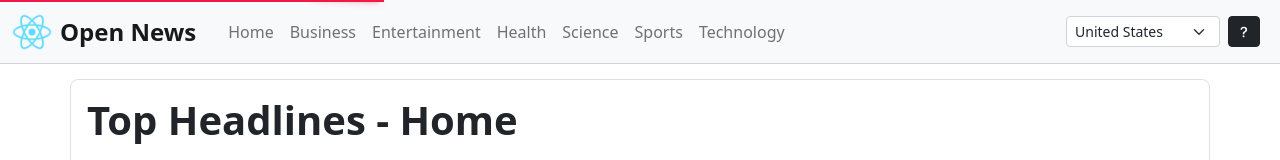
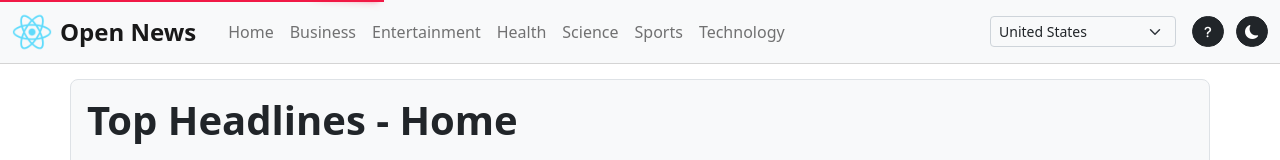
Before and after one commit to arryhere/Open-News-v2, a React (Create React App) app: page / in a window 1280 px wide. Shown: the top 160 px of the page. Built offline with nearby package versions, Linux system fonts and the light colour scheme; no server answers.

Commit message:
added theme toggle

```diff
--- a/src/App.css
+++ b/src/App.css
@@ -10,12 +10,29 @@
   #headline-heading{
     font-size: 1.5rem;
   }
+  .news-container{
+    margin-top: 0 !important;
+    margin-bottom: 0 !important;
+  }
 }
 
 #countryDropDownMenu::before{
   content: none !important ;
 }
 
-.scroll-btn{
-  border-radius: 100px;
+.scroll-btn, .navbar-btn{
+  border-radius: 500px;
 }
+
+.form-select{
+  cursor: pointer;
+}
+
+.scroll-btn:focus, .navbar-btn:focus, .form-select:focus{
+  outline: none;
+  box-shadow: none;
+}
+
+.source{
+  border-radius: 0 5px 0 5px !important;
+}
--- a/src/App.js
+++ b/src/App.js
@@ -15,6 +15,7 @@ export default function App(props) {
   const [showScrollBottomBtn, setshowScrollBottomBtn] = useState(null)
   const [country, setcountry] = useState(localStorage.getItem('country') === null ? 'us' : localStorage.getItem('country'))
   const [progress, setprogress] = useState(0)
+  const [theme, settheme] = useState(localStorage.getItem('theme') === null ? 'light' : localStorage.getItem('theme'))
 
   const toggleScrollBtns = () => {
     const scrolled = document.documentElement.scrollTop;
@@ -40,38 +41,50 @@ export default function App(props) {
 
   window.addEventListener('scroll', toggleScrollBtns);
 
+  theme === 'light' ? document.body.style.backgroundColor = '#ffffff' : document.body.style.backgroundColor = '#263238';
+
+  const setTheme = () => {
+    if (theme === 'light') {
+      settheme('dark')
+      localStorage.setItem('theme', 'dark')
+    } else {
+      settheme('light')
+      localStorage.setItem('theme', 'light')
+    }
+  }
+
   return (
     <Router >
       <header className='sticky-top'>
         <LoadingBar color='#f11946' progress={progress} />
-        <NavBar setCountry={setCountry} country={country} />
+        <NavBar setCountry={setCountry} country={country} setTheme={setTheme} theme={theme} />
       </header>
       <Routes>
         <Route exact path="/" element={<News key="home" title="Home" country={country}
-          category={"general"} setProgress={setProgress} />} />
+          category={"general"} setProgress={setProgress} theme={theme} />} />
 
         <Route exact path="/business" element={<News key="business" title="Business" country={country}
-          category={"business"} setProgress={setProgress} />} />
+          category={"business"} setProgress={setProgress} theme={theme} />} />
 
         <Route exact path="/entertainment" element={<News key="entertainment" title="Entertainment" country={country}
-          category={"entertainment"} setProgress={setProgress} />} />
+          category={"entertainment"} setProgress={setProgress} theme={theme} />} />
 
         <Route exact path="/health" element={<News key="health" title="Health" country={country}
-          category={"health"} setProgress={setProgress} />} />
+          category={"health"} setProgress={setProgress} theme={theme} />} />
 
         <Route exact path="/science" element={<News key="science" title="Science" country={country}
-          category={"science"} setProgress={setProgress} />} />
+          category={"science"} setProgress={setProgress} theme={theme} />} />
 
         <Route exact path="/sports" element={<News key="sports" title="Sports" country={country}
-          category={"sports"} setProgress={setProgress} />} />
+          category={"sports"} setProgress={setProgress} theme={theme} />} />
 
         <Route exact path="/technology" element={<News key="technology" title="Technology" country={country}
-          category={"technology"} setProgress={setProgress} />} />
+          category={"technology"} setProgress={setProgress} theme={theme} />} />
 
-        <Route exact path="/about" element={<About key="about" />} />
+        <Route exact path="/about" element={<About key="about" setProgress={setProgress} theme={theme} />} />
       </Routes>
-      <ScrollTopBtn showScrollTopBtn={showScrollTopBtn} />
-      <ScrollBottomBtn showScrollToBottomBtn={showScrollBottomBtn} />
+      <ScrollTopBtn showScrollTopBtn={showScrollTopBtn} theme={theme} />
+      <ScrollBottomBtn showScrollToBottomBtn={showScrollBottomBtn} theme={theme} />
     </Router>
   )
 }
--- a/src/components/About.jsx
+++ b/src/components/About.jsx
@@ -1,9 +1,13 @@
 import React from 'react'
 
-export default function About() {
+export default function About(props) {
+
+  props.setProgress(0)
+  const altTheme = props.theme === 'light' ? 'dark' : 'light'
+  props.setProgress(100)
 
   return (
-    <div className={`container my-3 p-3 border border-muted rounded-3`}>
+    <div className={`container my-3 p-3 border border-${props.theme === 'light' ? 'muted' : 'dark'} bg-${props.theme} text-${altTheme} rounded-3`}>
       <h1 className='text-center'>About</h1>
     </div>
   )
--- a/src/components/NavBar.jsx
+++ b/src/components/NavBar.jsx
@@ -7,9 +7,15 @@ export default function NavBar(props) {
     props.setCountry(e.target.value)
   }
 
+  const setTheme = () => {
+    props.setTheme()
+  }
+
+  const altTheme = props.theme === 'light' ? 'dark' : 'light'
+
   return (
     <>
-      <nav className="navbar navbar-expand-lg bg-light">
+      <nav className={`navbar navbar-expand-lg navbar-${props.theme} bg-${props.theme}`}>
         <div className="container-fluid">
           <img src="/logo192.png" alt="Open-News-logo" height="40" />
           <Link className="navbar-brand fw-bold fs-4 ms-2 me-4" to="/">Open News</Link>
@@ -42,27 +48,42 @@ export default function NavBar(props) {
             </ul>
             <div>
               <ul className="navbar-nav me-auto mb-lg-0">
-                <li className="nav-item my-auto">
-                  <select className="form-select form-select-sm" defaultValue={props.country} onChange={getCountry}>
+                <li className="nav-item my-auto me-lg-2">
+                  <select className={`form-select form-select-sm bg-${props.theme} text-${altTheme}`}
+                    defaultValue={props.country} onChange={getCountry}>
                     <option value="in">India</option>
                     <option value="jp">Japan</option>
                     <option value="us">United States</option>
+                    <option value="kr">South Korea</option>
+                    <option value="cn">China</option>
+                    <option value="gb">United Kingdom</option>
+                    <option value="ae">United Arab Emirates</option>
                     <option value="ca">Canada</option>
-                    <option value="gb">United Kingdom</option>
+                    <option value="au">Australia</option>
+                    <option value="ru">Russia</option>
+                    <option value="ua">Ukraine</option>
+                    <option value="nz">New Zealand</option>
+                    <option value="sg">Singapore</option>
                     <option value="de">Germany</option>
-                    <option value="au">Australia</option>
                     <option value="ch">Switzerland</option>
-                    <option value="nz">New Zealand</option>
+                    <option value="it">Italy</option>
+                    <option value="be">Belgium</option>
+                    <option value="fr">France</option>
+                    <option value="nl">Netherlands</option>
                     <option value="se">Sweden</option>
-                    <option value="nl">Netherlands</option>
                   </select>
                 </li>
-                <li className="nav-item">
+                <li className="nav-item d-flex justify-content-center align-items-center me-auto">
                   <Link className="nav-link" to="/about">
-                    <button type='button' className='btn btn-sm btn-dark'>
+                    <button type='button' className={`navbar-btn btn btn-sm btn-${altTheme}`}>
                       <i className="bi bi-question-lg"></i>
                     </button>
                   </Link>
+                  <button type='button' className={`navbar-btn btn btn-sm btn-${altTheme} ms-1`} onClick={setTheme}>
+                    {props.theme === 'light'
+                      ? <i className="bi bi-moon-fill"></i>
+                      : <i className="bi bi-sun-fill"></i>}
+                  </button>
                 </li>
               </ul>
             </div>
--- a/src/components/News.jsx
+++ b/src/components/News.jsx
@@ -11,7 +11,7 @@ export default function News(props) {
   const [pageSize, setpageSize] = useState(20)
   const [totalResults, settotalResults] = useState(0)
   const [loading, setloading] = useState(true)
-  const [apiKey, setapiKey] = useState(process.env.REACT_APP_NEWS_AP1_1)
+  const [apiKey, setapiKey] = useState(process.env.REACT_APP_NEWS_AP1_4)
 
   const updateNews = async () => {
     props.setProgress(0)
@@ -45,8 +45,10 @@ export default function News(props) {
     console.log(page, articles.length, totalResults);    // clog running first then dom is populating (asynchronous behaviour)
   }
 
+  const altTheme = props.theme === 'light' ? 'dark' : 'light'
+
   return (
-    <div className='container my-3 p-3 border border-muted rounded-3'>
+    <div className={`news-container container my-3 p-3 border border-${props.theme === 'light' ? 'muted' : 'dark'}  rounded-3 bg-${props.theme} text-${altTheme}`}>
       <div className='d-flex flex-column flex-lg-row justify-content-center align-items-center justify-content-lg-between'>
         <h1 className='mb-3 fw-bold text-center text-lg-start' id='headline-heading'>{`Top Headlines - ${props.title}`}</h1>
       </div>
@@ -58,9 +60,14 @@ export default function News(props) {
       >
         <div className='d-flex justify-content-evenly align-items-start flex-wrap'>
           {articles.map((e) => {
-            return <NewsItem key={e.url} title={e.title} description={e.description !== null ? e.description.slice(0, 99) + "....." : ''}
+            return <NewsItem
+              key={e.url}
+              title={e.title}
+              description={e.description !== null ? e.description.slice(0, 99) + "....." : ''}
               imgUrl={e.urlToImage !== null ? e.urlToImage : 'https://www.rbs.ca/wp-content/themes/rbs/images/news-placeholder.png'}
-              newsUrl={e.url} date={new Date(e.publishedAt).toLocaleString([], { dateStyle: 'medium', timeStyle: 'short', hour12: false })} source={e.source.name} />
+              newsUrl={e.url} date={new Date(e.publishedAt).toLocaleString([], { dateStyle: 'medium', timeStyle: 'short', hour12: false })}
+              source={e.source.name}
+              theme={props.theme} />
           })}
         </div>
       </InfiniteScroll>
--- a/src/components/NewsItem.jsx
+++ b/src/components/NewsItem.jsx
@@ -4,16 +4,18 @@ export default function NewsItem(props) {
 
   let { title, description, imgUrl, newsUrl, date, source } = props
 
+  const altTheme = props.theme === 'light' ? 'dark' : 'light'
+
   return (
-    <div className="card m-3" style={{ width: "18rem" }}>
+    <div className={`card m-3 bg-${props.theme} text-${altTheme} border-${props.theme === 'light' ? 'muted' : 'success'}`} style={{ width: "18rem" }}>
       <img src={imgUrl} className="card-img-top positon-relative" alt={`img-${title}`} />
-      <span className="position-absolute top-0 end-0 badge text-bg-success">{source}</span>
+      <span className={`source position-absolute top-0 end-0 badge text-bg-${props.theme === 'light' ? 'dark' : 'success'}`}>{source}</span>
       <div className="card-body">
         <h5 className="card-title">{title}</h5>
         <p className="card-text">{description}</p>
         <div className='d-flex justify-content-between align-items-center'>
-          <a href={newsUrl} className="btn btn-sm btn-dark" target="_blank" rel="noreferrer">Read More</a>
-          <p className="card-text"><small className="text-muted">{date}</small></p>
+          <a href={newsUrl} className={`btn btn-sm btn-${props.theme === 'light' ? 'dark' : 'success'}`} target="_blank" rel="noreferrer">Read More</a>
+          <p className="card-text"><small className={`text-${props.theme === 'light' ? 'muted' : 'light'}`}>{date}</small></p>
         </div>
       </div>
     </div>
--- a/src/components/ScrollBottomBtn.jsx
+++ b/src/components/ScrollBottomBtn.jsx
@@ -13,7 +13,7 @@ export default function ScrollBottomBtn(props) {
 
   return (
     props.showScrollToBottomBtn && <div>
-      <button type="button" className='scroll-btn btn btn-sm btn-dark position-fixed' style={style}
+      <button type="button" className={`scroll-btn btn btn-sm btn-dark position-fixed border-${props.theme === 'light' ? 'dark' : 'success'}`} style={style}
         onClick={scrollBottom}><i className="bi bi-chevron-down"></i>
       </button>
     </div>
--- a/src/components/ScrollTopBtn.jsx
+++ b/src/components/ScrollTopBtn.jsx
@@ -13,7 +13,7 @@ export default function ScrollTopBtn(props) {
 
   return (
     props.showScrollTopBtn && <div>
-      <button type="button" className='scroll-btn btn btn-sm btn-dark position-fixed' style={style}
+      <button type="button" className={`scroll-btn btn btn-sm btn-dark position-fixed border-${props.theme === 'light' ? 'dark' : 'success'}`} style={style}
         onClick={scrollTop}><i className="bi bi-chevron-up"></i>
       </button>
     </div>
```
Also changed, not shown: 1 other file (tests, documents, lock files or other folders).
